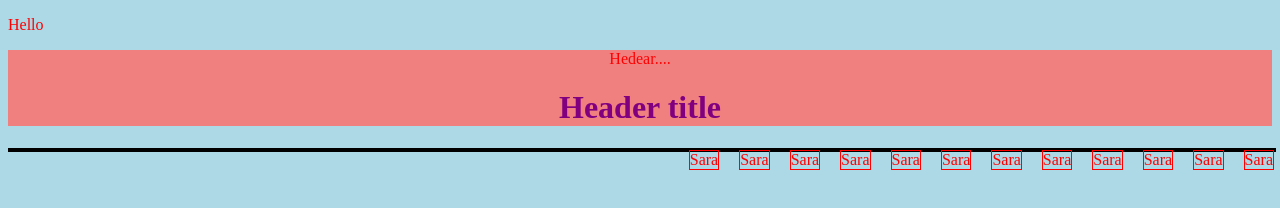
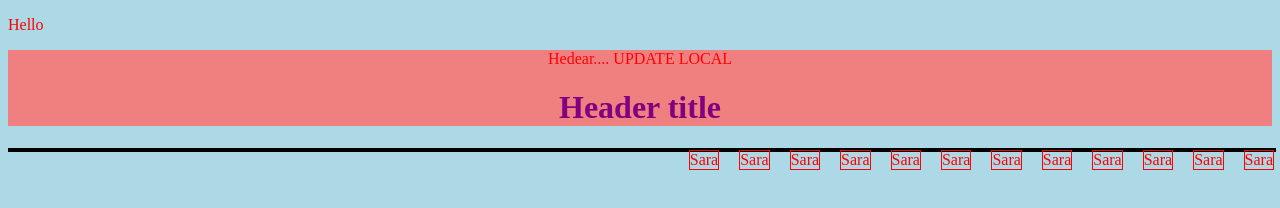
Before and after one commit to shiva-ah/mkt1, a website: page index.html in a window 1280 px wide. Drawn offline with Linux system fonts and the light colour scheme.

Commit message:
update index.html

```diff
--- a/index.html
+++ b/index.html
@@ -8,7 +8,7 @@
     <body>
         <p>Hello</p>
         <div class="header">
-            Hedear....
+            Hedear.... UPDATE LOCAL
             <h1 class="header__title">Header title</h1>
         </div>
         <div class="row">
```
